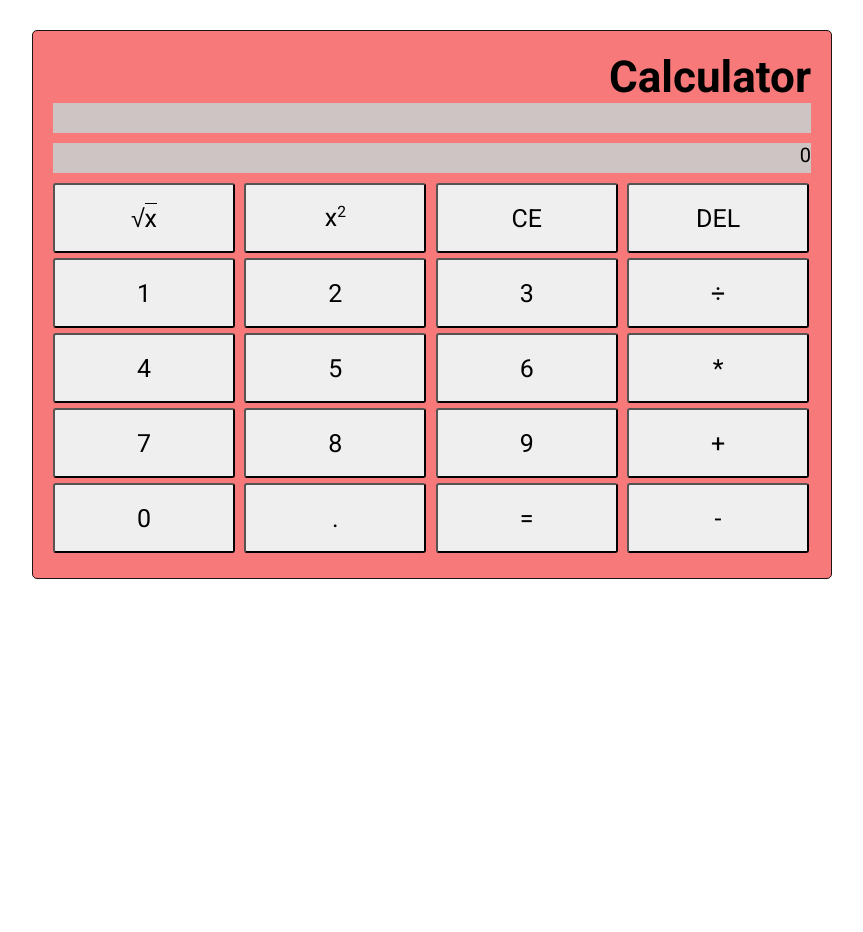
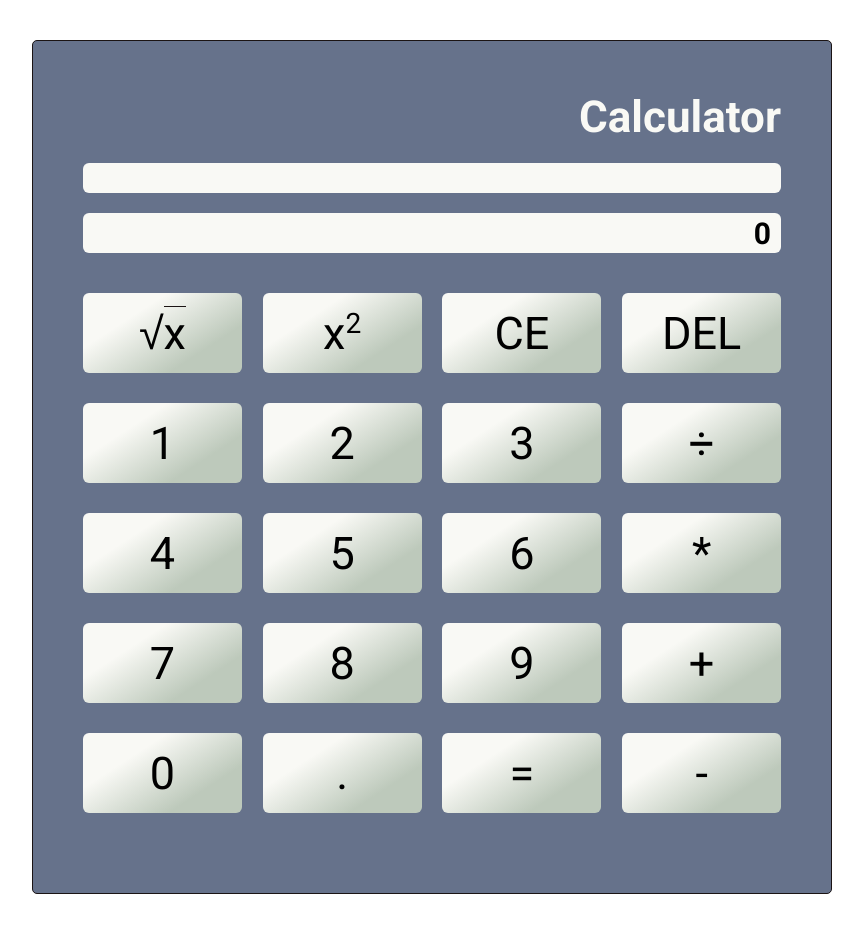
Before and after one commit to GeorgeMitsikaris/calculator, a React (Create React App) app: page / in a window 1280 px wide. Shown: the whole page, without its empty margins (208-1071 px from the left). Before the commit the page ends 800 px from the top, so only its background shows below. Built offline with nearby package versions, Linux system fonts and the light colour scheme.

Commit message:
Added styles and fixed bug

```diff
--- a/src/Styles/typography.scss
+++ b/src/Styles/typography.scss
@@ -1,8 +1,14 @@
 h1 {
-  font-size: 4.4rem;
-  font-weight: 700;
+	font-size: 4.4rem;
+	font-weight: 700;
 }
 
 button {
-	font-size: 2.5rem;
+	font-size: 4.5rem;
 }
+
+@media (max-width: 500px) {
+	button {
+		font-size: 3rem;
+	}
+}
--- a/src/Styles/variables.scss
+++ b/src/Styles/variables.scss
@@ -1,5 +1,5 @@
-$main-color: #F52F2F;
-$secondary-color: #F77979;
-$white: #F8F7F2;
+$green: #bdc9bb ;
+$primary-color: #66728b;
+$white: #F9F9F5;
 $grey: #cfc4c4;
 $black: #1b1414;
--- a/src/components/Button/Button.module.scss
+++ b/src/components/Button/Button.module.scss
@@ -1,6 +1,20 @@
 @use '../../Styles/variables.scss';
 .btn {
-	width: 24%;
-	height: 7rem;
-	border-radius: 3px;
+	background-color: variables.$green;
+	background-image: linear-gradient(147deg, variables.$white 30%, variables.$green 74%);
+	width: 23%;
+	height: 8rem;
+	border-radius: 6px;
+	border: 0;
+	transition: all .2s;
 }
+
+.btn:hover {
+	transform: translateY(-2px);
+	box-shadow: 0 5px 5px rgba(0, 0, 0, 0.7);
+}
+
+.btn:active {
+	transform: translateY(-1px);
+	box-shadow: 0 2px 2px rgba(0, 0, 0, 0.7);
+}
--- a/src/components/Calculator/Calculator.js
+++ b/src/components/Calculator/Calculator.js
@@ -22,7 +22,7 @@ const Calculator = () => {
 			<div className={styles.enteredText} data-test="prev-value">
 				{prevNumber}
 			</div>
-			<div className={styles.enteredText} data-test="current-value">
+			<div className={`${styles.enteredText} ${styles.current}`} data-test="current-value">
 				{currentNumber || 0}
 			</div>
 			<div className={styles.buttonContainer}>
--- a/src/components/Calculator/Calculator.module.scss
+++ b/src/components/Calculator/Calculator.module.scss
@@ -1,28 +1,42 @@
-@use '../../Styles/typography.scss';
-@use '../../Styles/variables.scss';
+@use "../../Styles/typography.scss";
+@use "../../Styles/variables.scss";
 
 .container {
-  margin: 3rem auto;
-  width: 100%;
+	margin: 4rem auto;
+	width: 95%;
 	max-width: 80rem;
 	display: grid;
 	border: 1px solid variables.$black;
-  border-radius: .5rem;
-  padding: 2rem;
-  background-color: variables.$secondary-color
+	border-radius: 0.5rem;
+	padding: 5rem;
+	background-color: variables.$primary-color;
 }
 
 .header {
 	text-align: right;
+	color: variables.$white;
+	margin-bottom: 2rem;
 }
 
 .enteredText {
 	width: 100%;
-  background-color: variables.$grey;
+	background-color: variables.$white;
 	height: 3rem;
 	margin-bottom: 1rem;
 	font-size: 2rem;
-  text-align: right;
+	display: flex;
+	align-items: center;
+	justify-content: end;
+	padding: 1rem;
+  border-radius: .6rem;
+  margin-bottom: 2rem;
+}
+
+.current {
+	height: 4rem;
+	font-weight: bold;
+	font-size: 3rem;
+  margin-bottom: 4rem;
 }
 
 .result {
@@ -33,11 +47,21 @@
 
 .buttonContainer {
 	display: flex;
-  gap: 1.25%;
-  margin-bottom: .5rem;
+	gap: 3%;
+	margin-bottom: 3rem;
 }
 
 .overline {
-  border-top: 1px solid black;
-  font-size: 2.5rem;
+	border-top: 1px solid variables.$black;
+	font-size: 4.5rem;
 }
+
+@media (max-width: 500px) {
+  .container {
+    padding: 1rem;
+  }
+
+	.overline {
+		font-size: 3rem;
+	}
+}
--- a/src/store/reducers/calcReducer.js
+++ b/src/store/reducers/calcReducer.js
@@ -66,7 +66,7 @@ export const calcReducer = (state = initialState, action) => {
 				if (state.currentNumber === '') return state;
 				return {
 					...state,
-					currentNumber: Math.sqrt(state.currentNumber),
+					currentNumber: Math.sqrt(state.currentNumber).toString(),
 				};
       }
 
@@ -75,7 +75,7 @@ export const calcReducer = (state = initialState, action) => {
 				if (state.currentNumber === "") return state;
 				return {
 					...state,
-					currentNumber: state.currentNumber * state.currentNumber,
+					currentNumber: (state.currentNumber * state.currentNumber).toString(),
 				};
 			}
 
```
Lines whose indentation alone changed are shown as unchanged.
